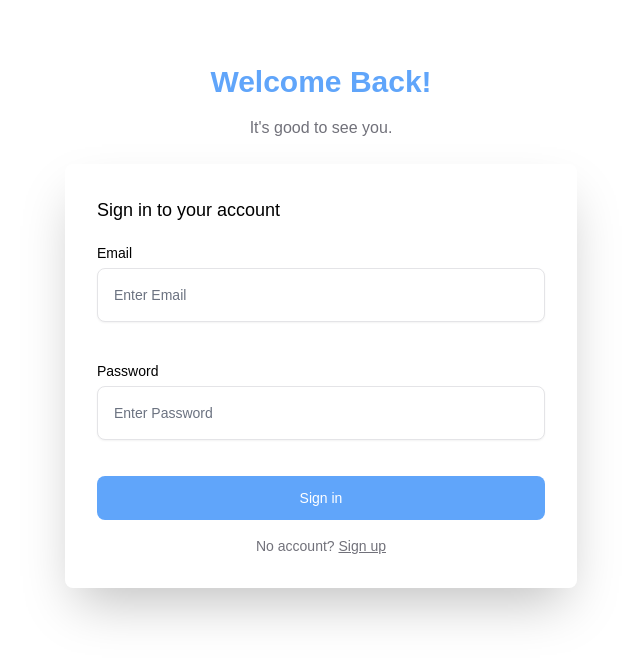
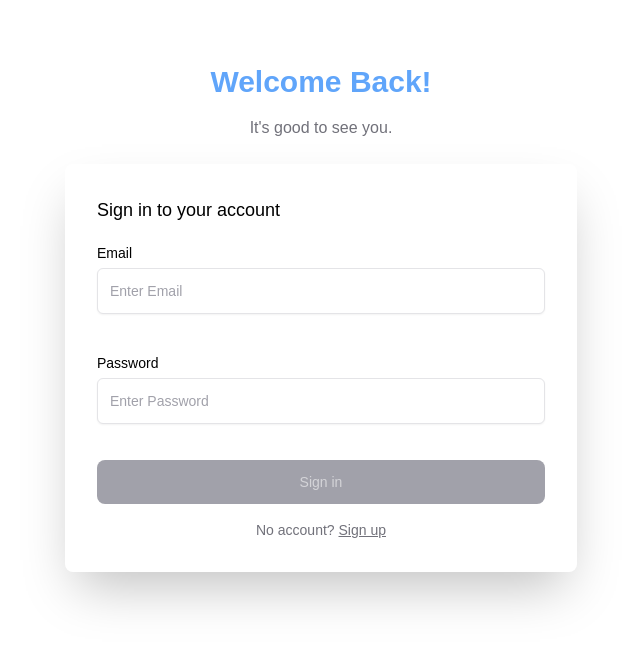
Before and after one commit to dejmedus/union, a Next.js app: page /login in a window 1280 px wide. Shown: the top 662 px of the page, without its empty margins (319-959 px from the left). Built offline with nearby package versions, Linux system fonts and the light colour scheme; a web font is replaced by a local one.

Commit message:
update login page with state

```diff
--- a/pages/login.tsx
+++ b/pages/login.tsx
@@ -1,6 +1,29 @@
+import { useState } from "react";
 import Link from "next/link";
+import { Input } from "@/components/Inputs";
 
 const login = () => {
+  return <Login />;
+};
+
+export default login;
+
+function Login() {
+  const [formData, setFormData] = useState({});
+
+  const onChange = (e: React.ChangeEvent<HTMLInputElement>) => {
+    const { name, value } = e.target;
+
+    setFormData({
+      ...formData,
+      [name]: value,
+    });
+  };
+
+  function handleLogin() {
+    console.log(formData);
+  }
+
   return (
     <div className="mx-auto max-w-screen-xl px-4 py-16 sm:px-6 lg:px-8">
       <div className="mx-auto max-w-lg">
@@ -21,20 +44,30 @@ const login = () => {
             type="email"
             validationText="Please enter a valid email"
             label="Email"
+            name="email"
             placeholder="Enter Email"
             min={3}
+            half={false}
+            onChange={onChange}
+            value={false}
           />
           <Input
             type="password"
             validationText="Please enter a valid password"
             label="Password"
+            name="password"
             placeholder="Enter Password"
             min={6}
+            half={false}
+            onChange={onChange}
+            value={false}
           />
 
           <button
+            onClick={handleLogin}
             type="submit"
-            className="block w-full rounded-lg bg-blue-400 hover:bg-blue-300 px-5 py-3 text-sm font-medium text-white"
+            className="block w-full rounded-lg bg-blue-400 hover:bg-blue-300 px-5 py-3 text-sm font-medium text-white disabled:border-zinc-400 disabled:bg-zinc-400 disabled:text-zinc-300 hover:disabled:text-zinc-300 hover:disabled:bg-zinc-400"
+            disabled={!formData.email || !formData.password}
           >
             Sign in
           </button>
@@ -49,36 +82,4 @@ const login = () => {
       </div>
     </div>
   );
-};
-
-export default login;
-
-interface InputProps {
-  type: string;
-  validationText: string;
-  placeholder: string;
-  label: string;
-  min: number;
 }
-function Input({ type, validationText, placeholder, label, min }: InputProps) {
-  return (
-    <div>
-      <label htmlFor={type} className="text-sm font-medium">
-        {label}
-      </label>
-
-      <div className="relative mt-1">
-        <input
-          type={type}
-          id={label}
-          className="w-full rounded-lg border-zinc-200 p-4 pr-12 text-sm shadow-sm peer valid:border-zinc-200 invalid:border-red-200 "
-          placeholder={placeholder}
-          minLength={min}
-        />
-        <p className="invisible peer-focus:invisible peer-invalid:visible ml-2 mt-1 text-red-700 font-light text-xs">
-          {validationText}
-        </p>
-      </div>
-    </div>
-  );
-}
```
